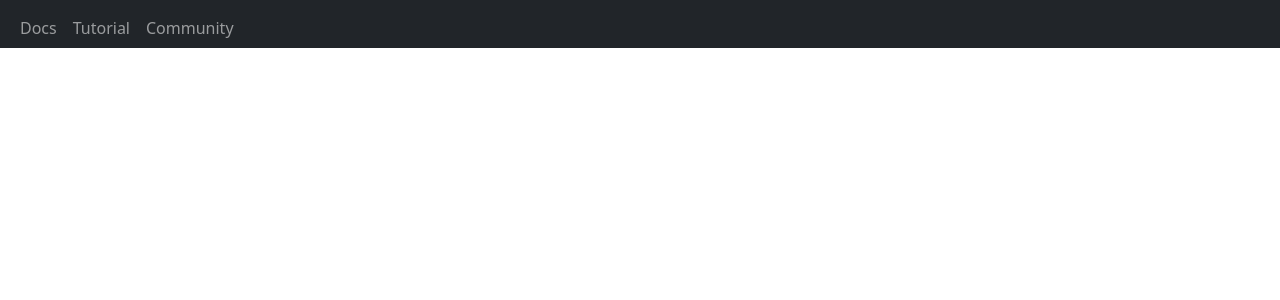
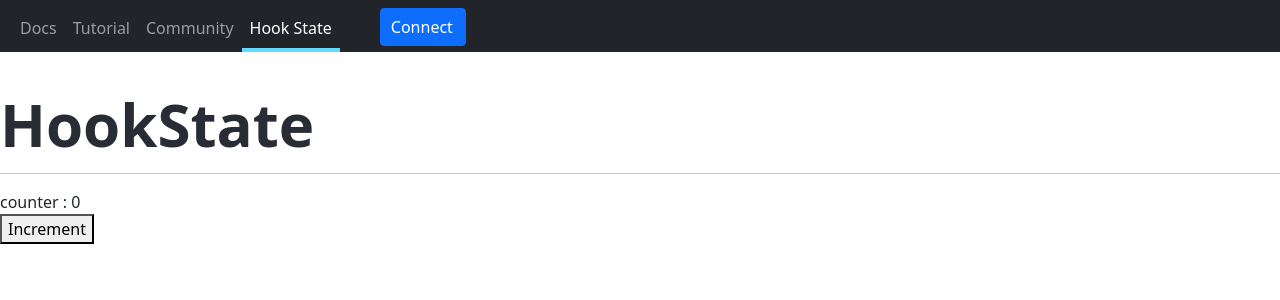
Before and after one commit to gilbruno/reactrouter, a React (Create React App) app in the folder reactrouter/: page /useState in a window 1280 px wide. Shown: the top 300 px of the page. Built offline with nearby package versions, Linux system fonts and the light colour scheme.

Commit message:
Add hooks examples and connect button

```diff
--- a/reactrouter/src/App.css
+++ b/reactrouter/src/App.css
@@ -53,3 +53,11 @@ h1 {
 .navbar {
   padding-bottom: 0;
 }
+
+button.connect {
+  padding-left:10px;
+}
+
+li.connect {
+  padding-left:40px;
+}
--- a/reactrouter/src/App.js
+++ b/reactrouter/src/App.js
@@ -4,6 +4,7 @@ import {BrowserRouter, Routes, Route} from 'react-router-dom';
 import Docs from './components/Docs';
 import Tutorial from './components/Tutorial';
 import Community from './components/Community';
+import HookState from './components/HookState';
 import Menu from './components/Menu';
 
 
@@ -16,6 +17,7 @@ function App() {
         <Route path="/" element={<Docs/>}/>
         <Route path="/tutorial" element={<Tutorial/>}/>
         <Route path="/community" element={<Community/>}/>
+        <Route path="/useState" element={<HookState/>}/>
       </Routes>
 
 
--- /dev/null
+++ b/reactrouter/src/components/HookState.js
@@ -0,0 +1,22 @@
+import React, {useState} from 'react'
+
+const HookState = ()=> {
+
+    const [counter, setCounter] = useState(0);
+
+    const incrementCounter = () => {
+        setCounter(prevCounter => prevCounter + 1);
+    }
+
+    return (
+    <div>
+        <h1>HookState</h1>
+        <hr/>
+        <div>counter : {counter}</div>
+        <button onClick={incrementCounter}>Increment</button>
+    </div>
+
+  )
+}
+
+export default HookState
--- a/reactrouter/src/components/Menu.js
+++ b/reactrouter/src/components/Menu.js
@@ -2,6 +2,10 @@ import React from 'react'
 import {Link, NavLink} from 'react-router-dom';
 
 function Menu() {
+
+  const handleConnect = () => {
+        console.log('connect')
+  }
   return (
 
     <nav className="navbar navbar-expand-lg navbar-dark bg-dark">
@@ -9,15 +13,20 @@ function Menu() {
         <div className="collapse navbar-collapse" id="navbarNavDropdown">
         <ul className="navbar-nav ml-auto">
             <li className="nav-item">
-                <Link className="nav-link" to="/">Docs</Link>
+                <NavLink className="nav-link" to="/">Docs</NavLink>
             </li>
             <li className="nav-item">
-                <Link className="nav-link" to="/tutorial">Tutorial</Link>
+                <NavLink className="nav-link" to="/tutorial">Tutorial</NavLink>
             </li>
             <li className="nav-item">
                 <NavLink className="nav-link" to="/community">Community</NavLink>
             </li>
-
+            <li className="nav-item">
+                <NavLink className="nav-link" to="/useState">Hook State</NavLink>
+            </li>
+            <li className="navbar-right connect">
+                <button className="btn btn-primary connect" onClick={handleConnect}>Connect</button>
+            </li>
         </ul>
         </div>
     </div>
```
